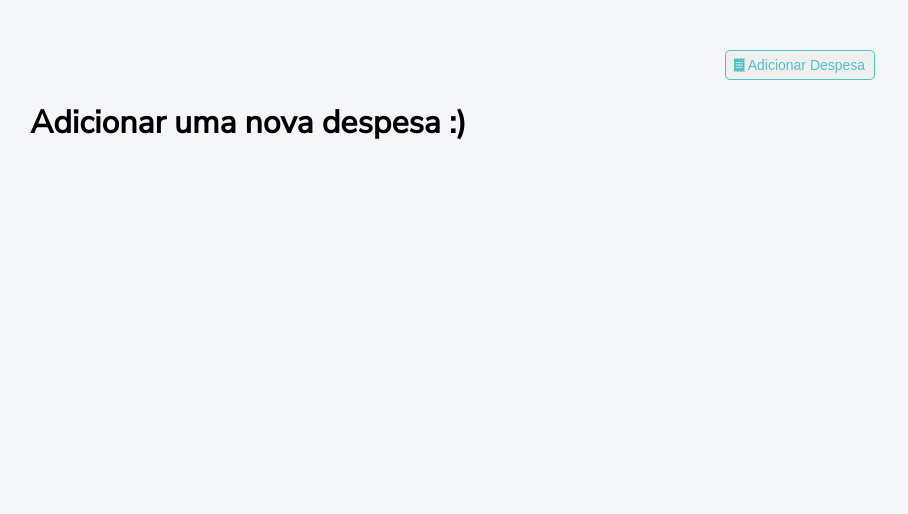
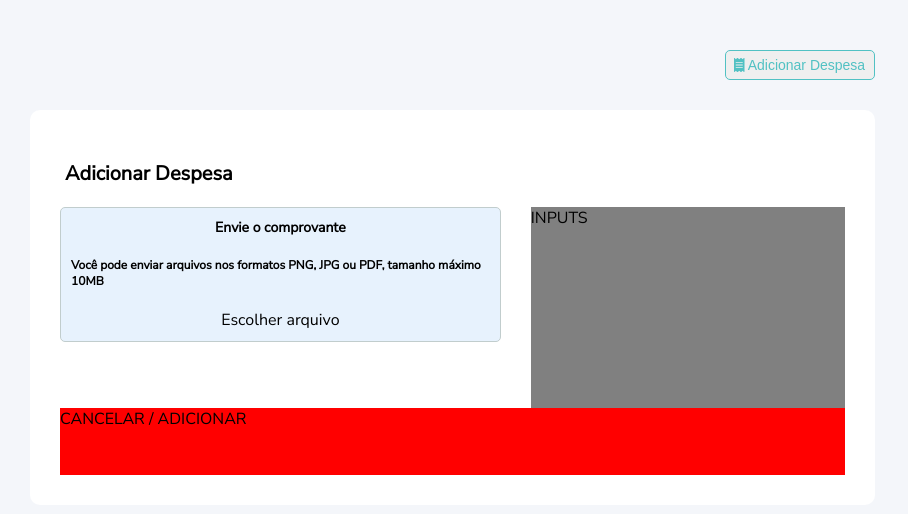
Before and after one commit to Daniel-Quirino/hotmart-challenge-front, a React (Create React App) app: page / in a window 1280 px wide. Both pictures are taken after a click on the button "Adicionar Despesa". Shown: the top 514 px of the page, without its empty margins (0-908 px from the left). Built offline with nearby package versions, Linux system fonts and the light colour scheme; no server answers.

Commit message:
feat: added part of the component of adding new expenses with the part of sending receipt

```diff
--- a/src/Pages/Refund/Components/AddExpense/AddExpense.js
+++ b/src/Pages/Refund/Components/AddExpense/AddExpense.js
@@ -4,7 +4,26 @@ import './AddExpense.scss';
 
 const AddExpense = (props) => {
   return (
-    <h1> Adicionar uma nova despesa :) </h1>
+    <div className='add-expense-padding'>
+      <div className='add-expense'>
+        <div className='add-expense__title'>
+          <span className='add-expense__title__text'> Adicionar Despesa </span>
+        </div>
+        <div className='add-expense__receipt'>
+          <div className='add-expense__container'>
+            <span className='add-expense__receipt__title'>Envie o comprovante</span>
+            <span className='add-expense__receipt__tipe'>Você pode enviar arquivos nos formatos PNG, JPG ou PDF, tamanho máximo 10MB</span>
+            <span className='add-expense__receipt__choose'>Escolher arquivo</span>
+          </div>
+        </div>
+        <div className='add-expense__inputs'>
+          <span>INPUTS</span>
+        </div>
+        <div className='add-expense__buttons'>
+          <span>CANCELAR / ADICIONAR</span>
+        </div>
+      </div>
+    </div>
   )
 }
 
--- a/src/Pages/Refund/Components/AddExpense/AddExpense.scss
+++ b/src/Pages/Refund/Components/AddExpense/AddExpense.scss
@@ -0,0 +1,72 @@
+.add-expense-padding {
+  padding: 30px;
+  background-color: white;
+  border-radius: 10px;
+  margin-top: 30px;
+}
+
+.add-expense {
+  display: grid;
+  grid-template-columns: 1.5fr 1fr;
+  grid-template-rows: 1fr 2fr 1fr 1fr;
+}
+
+.add-expense__title {
+  grid-column: 1 / 3;
+  grid-row: 1 / 2;
+  padding: 20px 5px;
+}
+
+.add-expense__title__text {
+  font-size: 20px;
+  font-weight: bold;
+  padding: 20px 0px 20px 0px;
+}
+
+
+.add-expense__receipt {
+  grid-column: 1 / 2;
+  grid-row: 2 / 4;
+  padding-right: 30px;
+}
+
+.add-expense__receipt__title {
+  align-self: center;
+  font-size: 14px;
+  font-weight: bold;
+  padding: 10px;
+}
+
+.add-expense__receipt__tipe {
+  align-self: center;
+  font-size: 12px;
+  font-weight: bold;
+  padding: 10px;
+}
+
+.add-expense__receipt__choose {
+  align-self: center;
+  padding: 10px;
+}
+
+
+.add-expense__container {
+  display: flex;
+  flex-direction: column;
+  background-color: #e7f2fd;
+  border: 1px #C1CDCD solid;
+  border-radius: 5px;
+}
+
+
+.add-expense__inputs {
+  grid-column: 2 / 3;
+  grid-row: 2 / 4;
+  background-color: gray;
+}
+
+.add-expense__buttons {
+  grid-column: 1 / 3;
+  grid-row: 4 / 5;
+  background-color: red;
+}
```
